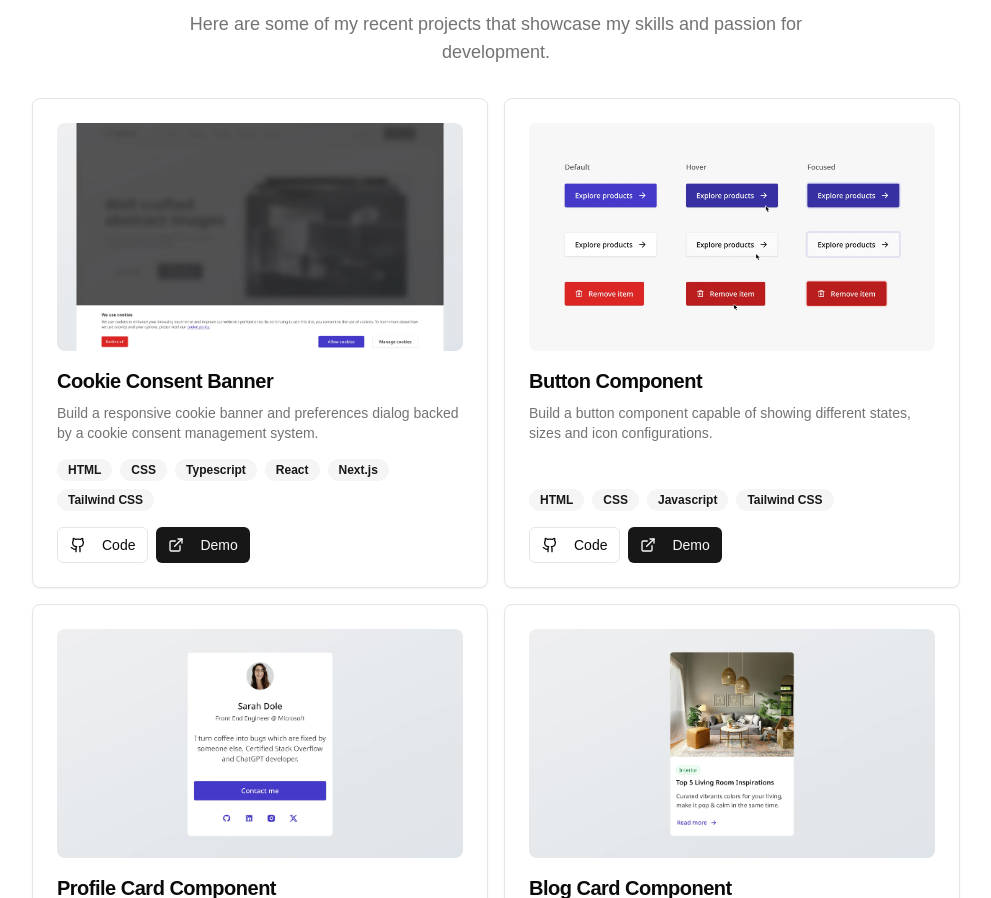
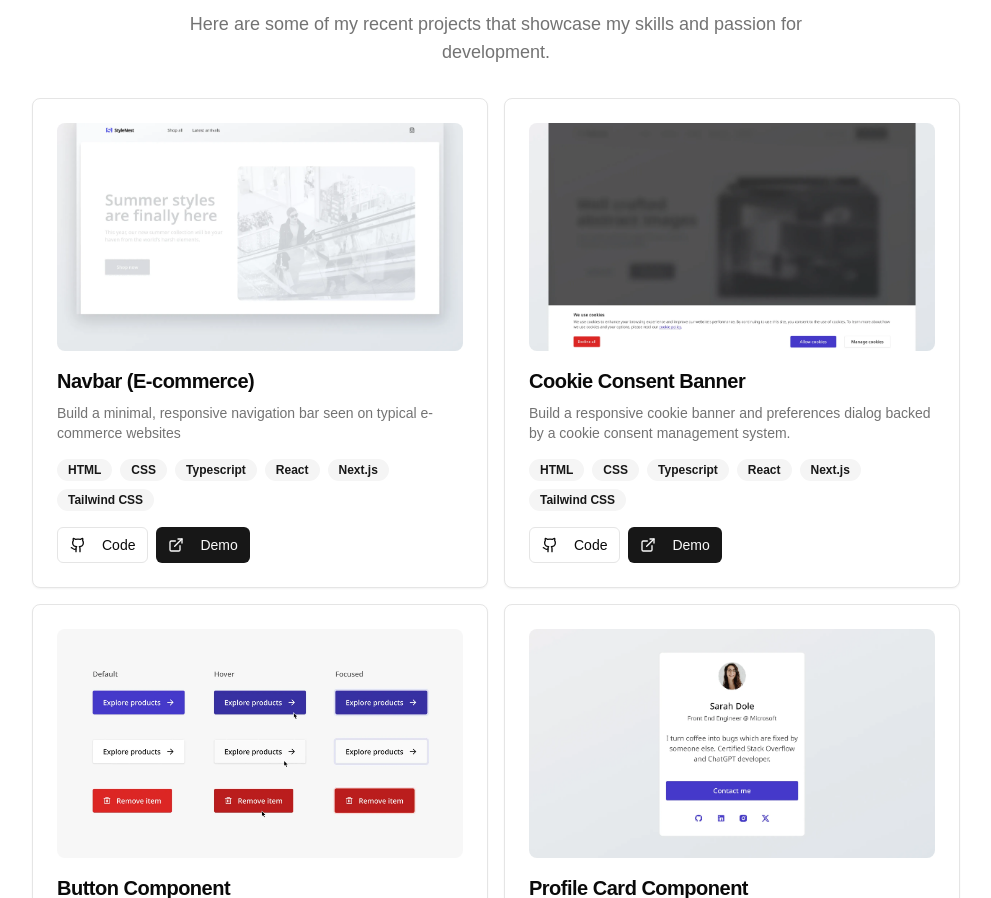
Before and after one commit to adam-wrote-this/my-portfolio, a Next.js app: page / in a window 1280 px wide. Shown: the part 1000-1898 px from the top of the page, without its empty margins (144-1135 px from the left). Built offline with nearby package versions, Linux system fonts and the light colour scheme.

Commit message:
feat: Implement code changes to enhance functionality and improve performance

```diff
--- a/app/page.tsx
+++ b/app/page.tsx
@@ -22,6 +22,15 @@ import Image from 'next/image'
 
 export default function Showcase() {
   const projects = [
+    {
+      title: 'Navbar (E-commerce)',
+      description:
+        'Build a minimal, responsive navigation bar seen on typical e-commerce websites',
+      image: '/navbar-e-commerce.webp',
+      tags: ['HTML', 'CSS', 'Typescript', 'React', 'Next.js', 'Tailwind CSS'],
+      github: 'https://github.com/adam-wrote-this/e-commerce-navigation-bar',
+      demo: 'https://e-commerce-navigation-bar.vercel.app/'
+    },
     {
       title: 'Cookie Consent Banner',
       description:
```
Also changed, not shown: public/navbar-e-commerce.webp (added).
